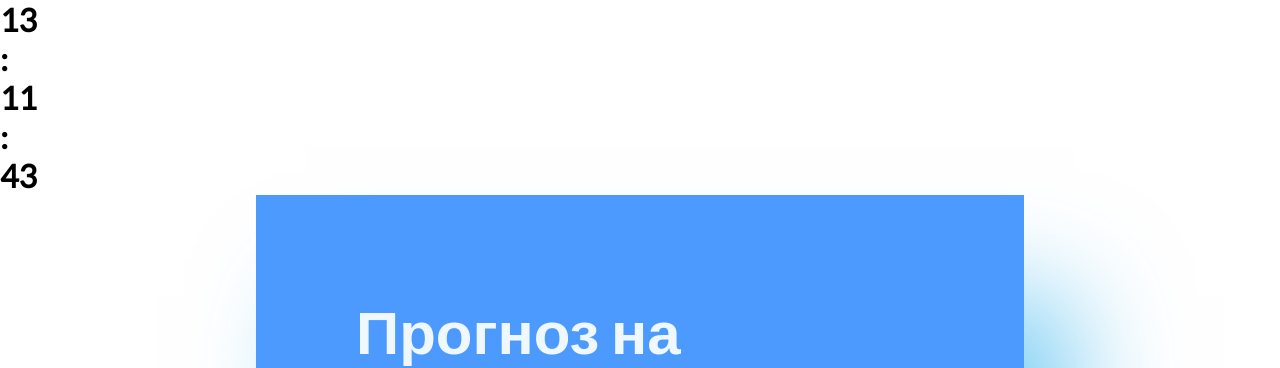
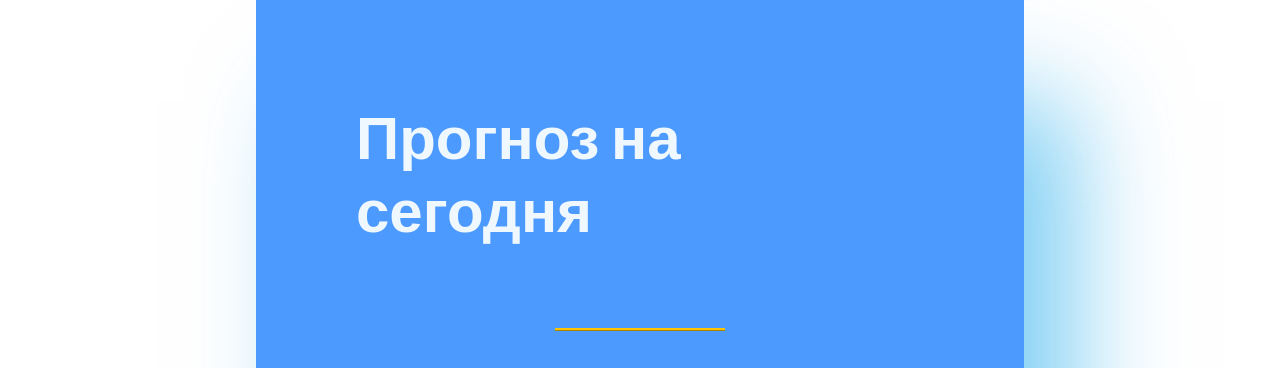
Before and after one commit to FIGHT2007/Weather, a plain HTML site: page index.html in a window 1280 px wide. Shown: the top 368 px of the page. Drawn offline with Linux system fonts and the light colour scheme.

Commit message:
Update index.html

```diff
--- a/index.html
+++ b/index.html
@@ -11,24 +11,6 @@
         <link rel="stylesheet" href="style.css">
 </head>
 <body>
-      <div class="conteiner">
-        <h1 id="hours"></h1><h1>:</h1><h1 id="min"></h1><h1>:</h1><h1 id="sec"></h1>
-    </div>
-<script>
-    let hours = document.getElementById("hours")
-    let min = document.getElementById("min")
-    let sec = document.getElementById("sec")
-
-    setInterval(() => {
-        let nowhours = new Date()
-        let nowmin = new Date()
-        let nowsec = new Date()
-
-        hours.innerHTML = nowhours.getHours()
-        min.innerHTML = nowmin.getMinutes()
-        sec.innerHTML = nowsec.getSeconds()
-    }, 1000);
-</script>
     <div class="container">
         <h1 class="title">Прогноз на сегодня</h1>
         <input type="text" id="inputCity">
```
